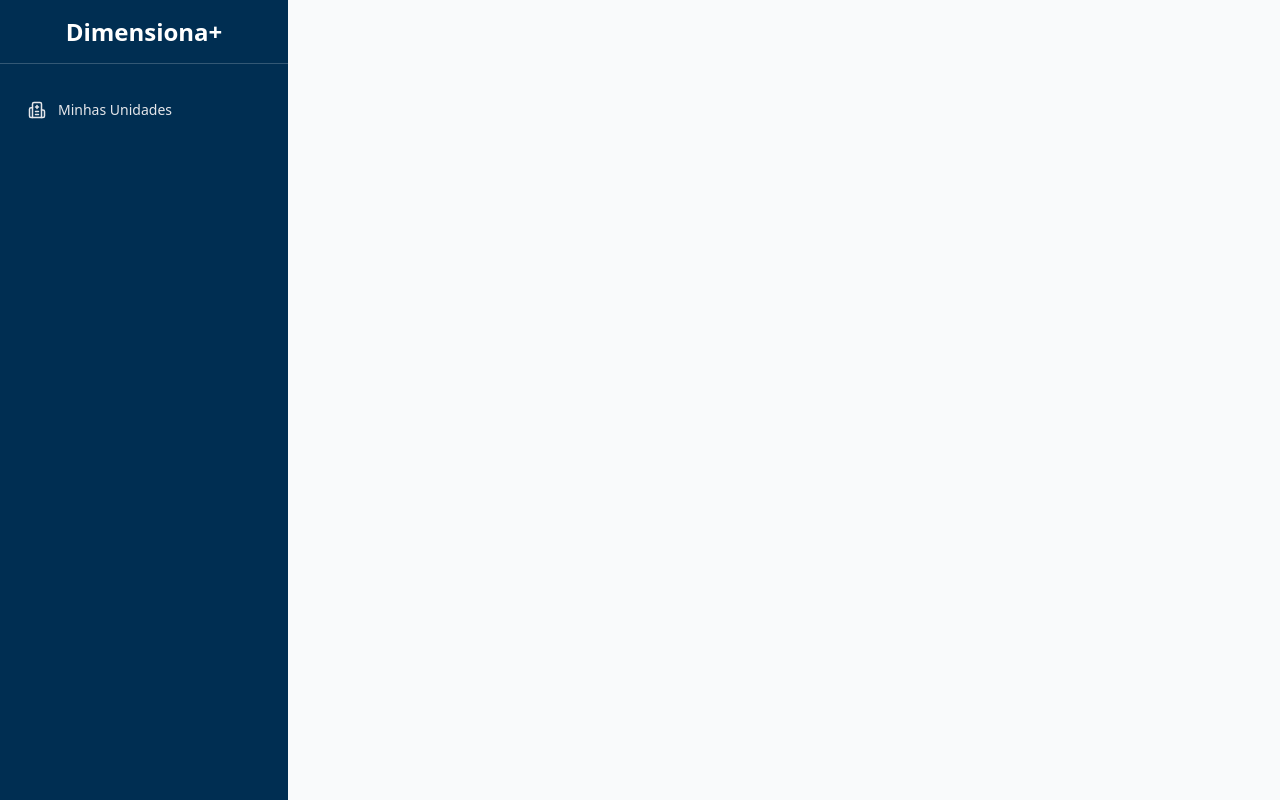
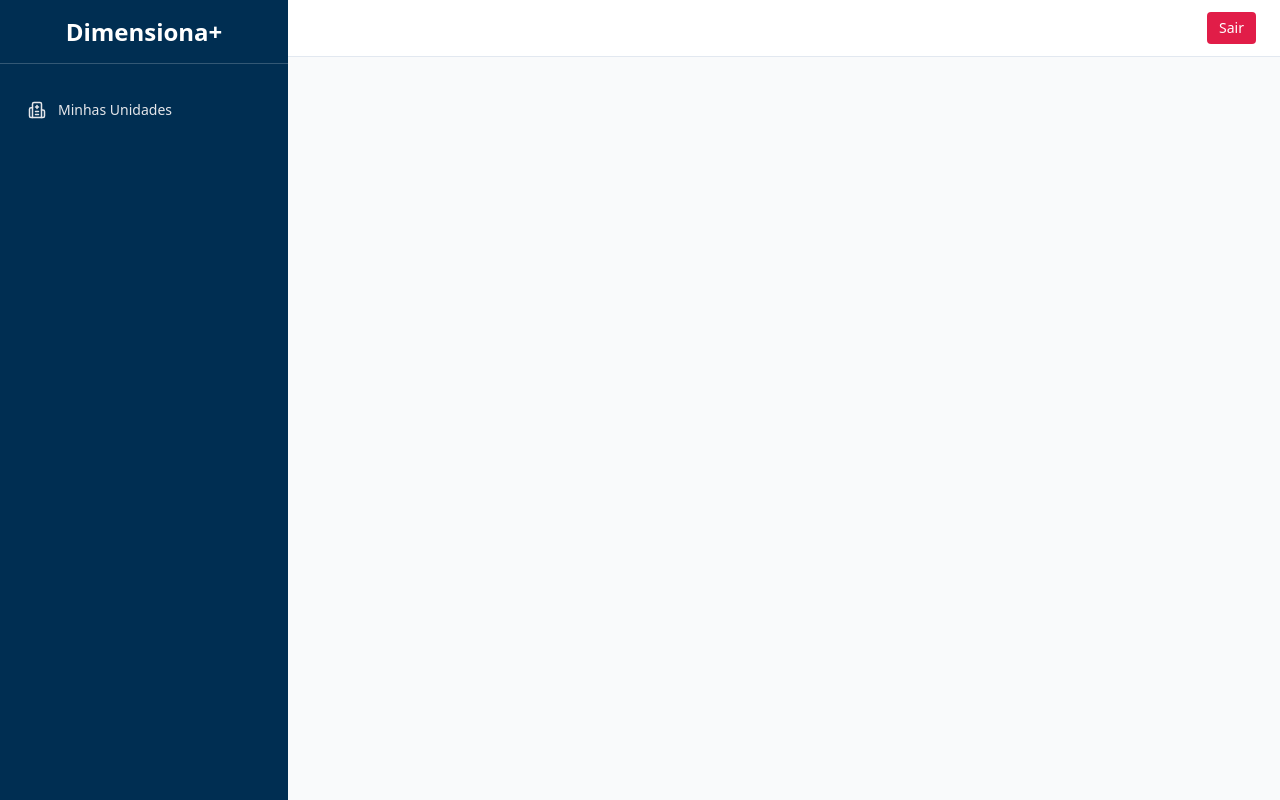
Before and after one commit to joaoalvesdsx/dimensiona_frontend, a React (Vite) app: page /admin in a window 1280 px wide. Built offline with nearby package versions, Linux system fonts and the light colour scheme; sample sign-in values are in the browser's storage.

Commit message:
botao logout implemntado

```diff
--- a/src/components/shared/UnifiedLayout.tsx
+++ b/src/components/shared/UnifiedLayout.tsx
@@ -1,13 +1,40 @@
-import { Outlet } from 'react-router-dom';
-import Sidebar from './Sidebar';
+// ...existing code...
+import { useContext } from "react";
+import { Outlet, useNavigate } from "react-router-dom";
+import Sidebar from "./Sidebar";
+import { useAuth } from "../../contexts/AuthContext";
 
 export default function UnifiedLayout() {
+  const { logout } = useAuth();
+  const navigate = useNavigate();
+
+  const handleLogout = async () => {
+    try {
+      await logout?.();
+    } finally {
+      navigate("/login");
+    }
+  };
+
   return (
     <div className="flex h-screen bg-gray-50">
       <Sidebar />
-      <main className="flex-1 p-8 overflow-y-auto">
-        <Outlet />
-      </main>
+      <div className="flex-1 flex flex-col">
+        <header className="flex items-center justify-end px-6 py-3 border-b bg-white">
+          <button
+            onClick={handleLogout}
+            className="inline-flex items-center px-3 py-1.5 rounded bg-rose-600 text-white text-sm hover:bg-rose-700"
+            title="Sair"
+          >
+            Sair
+          </button>
+        </header>
+
+        <main className="flex-1 p-8 overflow-y-auto">
+          <Outlet />
+        </main>
+      </div>
     </div>
   );
 }
+// ...existing code...
```
